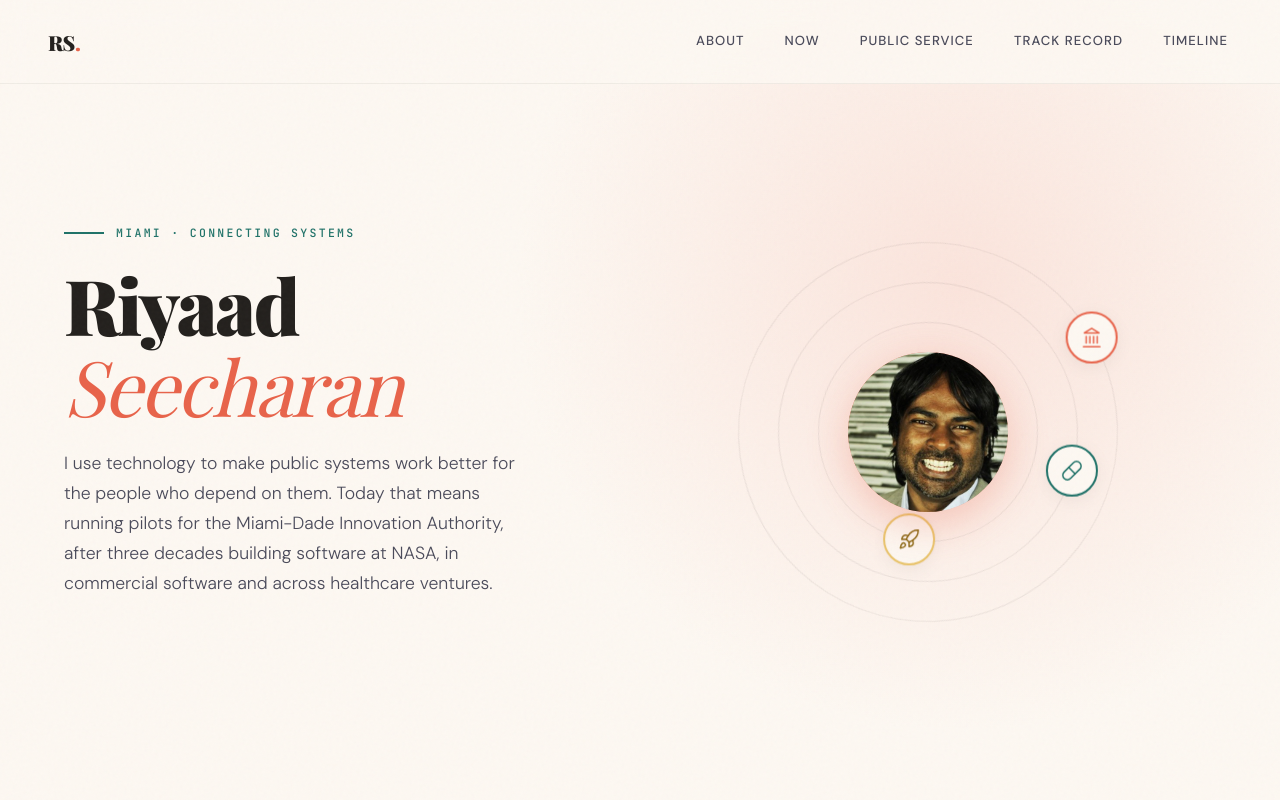
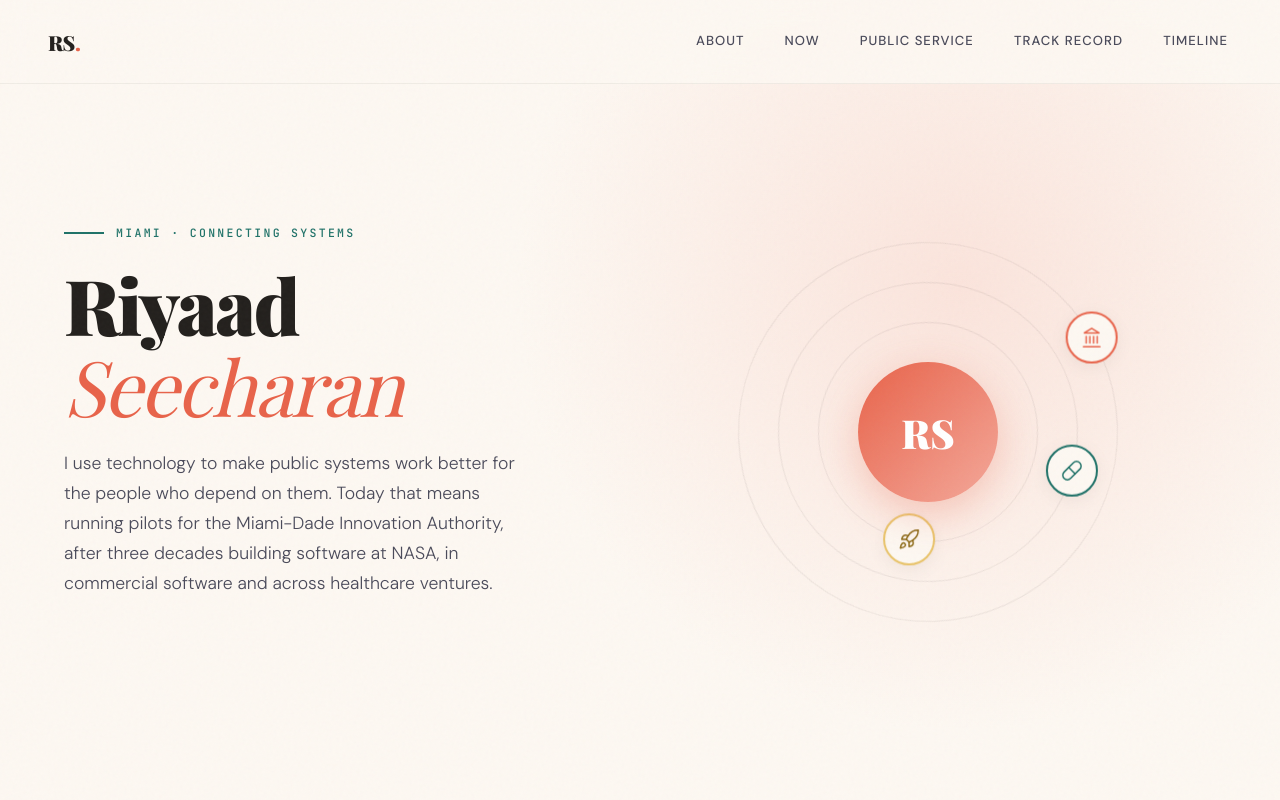
Before and after one commit to rseech01/riyaadseecharanweb, a plain HTML site: page index.html in a window 1280 px wide. Shown: the top 800 px of the page. Drawn offline with nearby package versions, Linux system fonts and the light colour scheme; a web font is replaced by a local one.

Commit message:
Restore RS monogram in hero orbit
Co-Authored-By: Claude Opus 5.5 <noreply@anthropic.com>
Claude-Session: https://claude.ai/code/session_01GzwcSThfeQGUE26zzMs5Qi

```diff
--- a/index.html
+++ b/index.html
@@ -479,8 +479,7 @@
 
   .orbit-center {
     position: absolute;
-    inset: 110px;
-    overflow: hidden;
+    inset: 120px;
     border-radius: 50%;
     background: linear-gradient(135deg, var(--coral), var(--blush));
     display: flex;
@@ -492,8 +491,6 @@
     font-weight: 900;
     box-shadow: 0 12px 40px rgba(232, 99, 74, 0.3);
   }
-
-  .orbit-center img { width: 100%; height: 100%; object-fit: cover; display: block; }
 
   .roles-strip {
     padding: 3rem 5vw;
@@ -1320,7 +1317,7 @@
           <svg viewBox="0 0 24 24" fill="none" stroke="currentColor" stroke-width="1.6" stroke-linecap="round" stroke-linejoin="round" aria-hidden="true"><path d="M4.5 16.5c-1.5 1.26-2 5-2 5s3.74-.5 5-2c.71-.84.7-2.13-.09-2.91a2.18 2.18 0 0 0-2.91-.09z"/><path d="m12 15-3-3a22 22 0 0 1 2-3.95A12.88 12.88 0 0 1 22 2c0 2.72-.78 7.5-6 11a22.35 22.35 0 0 1-4 2z"/><path d="M9 12H4s.55-3.03 2-4c1.62-1.08 5 0 5 0"/><path d="M12 15v5s3.03-.55 4-2c1.08-1.62 0-5 0-5"/></svg>
         </div>
       </div>
-      <div class="orbit-center"><img src="/assets/headshot.jpg" alt="Riyaad Seecharan" width="440" height="440"></div>
+      <div class="orbit-center">RS</div>
     </div>
   </div>
 </section>
```
